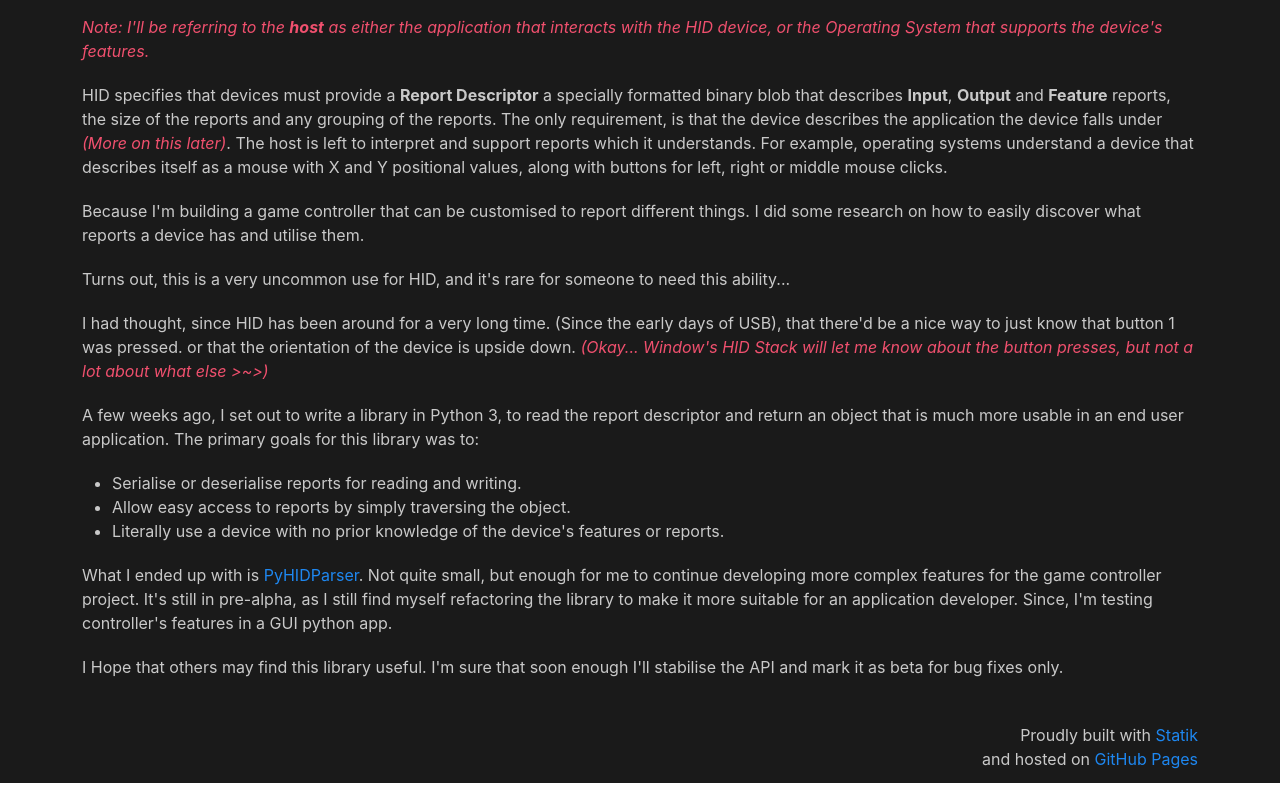
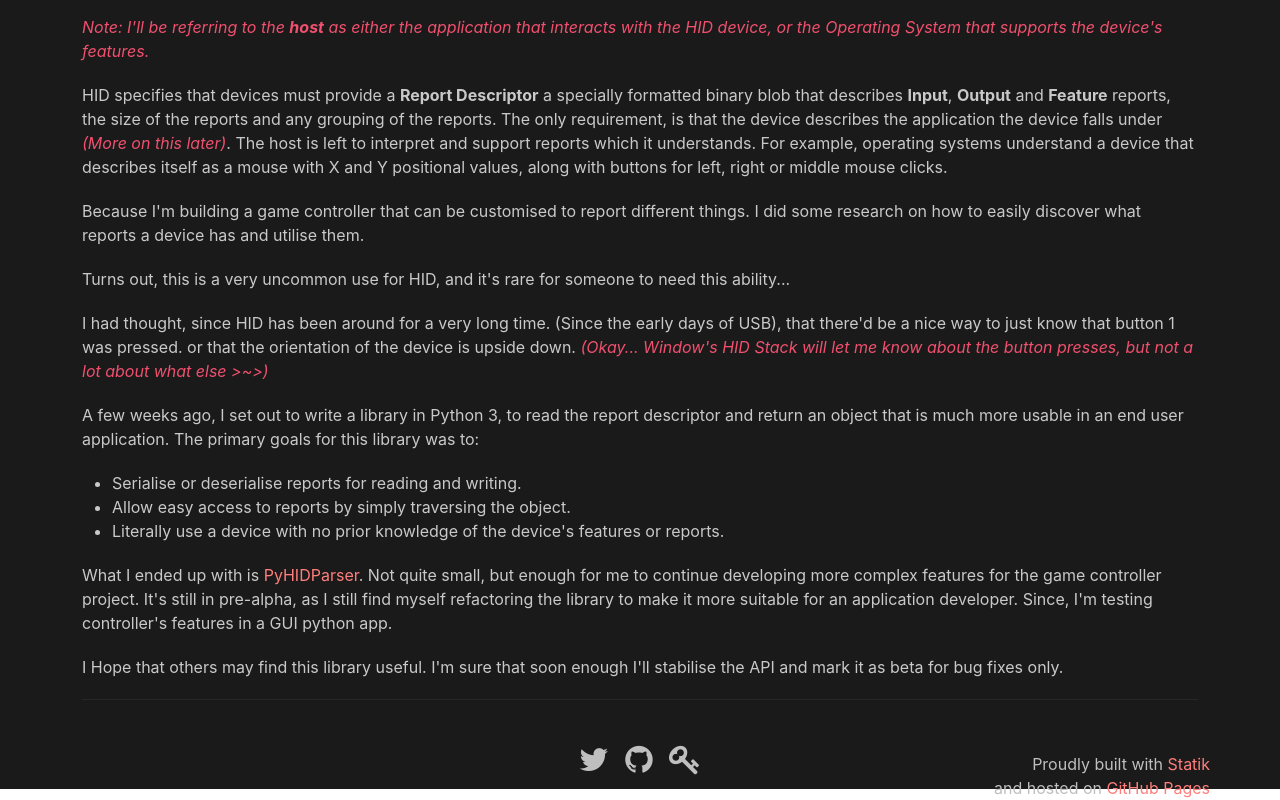
Before and after one commit to NZSmartie/NZSmartie.co.nz, a plain HTML site: page 2016/05/14/so-i-wrote-a-hid-parser/index.html in a window 1280 px wide. Shown: the part 384-1184 px from the top of the page. Drawn offline with nearby package versions, Linux system fonts and the light colour scheme.

Commit message:
Build 2017-09-02T23:06:20

```diff
--- a/2016/05/14/so-i-wrote-a-hid-parser/index.html
+++ b/2016/05/14/so-i-wrote-a-hid-parser/index.html
@@ -45,12 +45,24 @@ The host is left to interpret and support reports which it understands. For exam
 <p>What I ended up with is <a href="https://github.com/NZSmartie/PyHIDParser">PyHIDParser</a>. Not quite small, but enough for me to continue developing more complex features for the game controller project. It's still in pre-alpha, as I still find myself refactoring the library to make it more suitable for an application developer. Since, I'm testing controller's features in a GUI python app.</p>
 <p>I Hope that others may find this library useful. I'm sure that soon enough I'll stabilise the API and mark it as beta  for bug fixes only.</p>
   </div>
+  <hr>
 
   </div>
-  <footer class="container text-right">
-    Proudly built with <a href="https://getstatik.com/">Statik</a>
-    <br />
-    and hosted on <a href="https://help.github.com/articles/what-is-github-pages/">GitHub Pages</a>
+  <footer class="container text-center">
+
+<div class="contact">
+    <a href="https://twitter.com/NZSmartie"><i class="fa fa-twitter" aria-hidden="true"></i><span class="sr-only">Twitter</span></a>
+    <a href="https://github.com/NZSmartie"><i class="fa fa-github" aria-hidden="true"></i><span class="sr-only">Github</span></a>
+    <a href="https://keybase.io/nzsmartie"><i class="fa fa-key" aria-hidden="true"></i><span class="sr-only">Keybase</span></a>
+</div>
+
+    <p class="text-right">
+      Proudly built with <a href="https://getstatik.com/">Statik</a>
+      <br />
+      and hosted on <a href="https://help.github.com/articles/what-is-github-pages/">GitHub Pages</a>
+    </p>
+
+
   </footer>
 </body>
 </html>
--- a/css/main.css
+++ b/css/main.css
@@ -15,6 +15,12 @@
           padding: 0.75rem;
           background-color: #1e1e1e;
           color: #dcdcdc; }
+
+          a, a:hover, a:visited {
+            color: #ff7e7c; }
+
+            hr {
+              border-top-color: #272727; }
 
               .container {
                 padding: 0.75rem; }
@@ -47,3 +53,17 @@
       text-decoration: none; }
       .contact a:hover {
         color: #e70000; }
+
+  footer {
+    color: #bfbfbf;
+    position: relative; }
+    @media (max-width: 767px) {
+      footer > p {
+        margin-top: 1rem;   }
+}
+      @media (min-width: 768px) {
+        footer > p {
+          position: absolute;
+          right: 0;
+          top: 0;   }
+}
```
Also changed, not shown: 2017/08/18/async-eventhandler-exceptions/index.html (+16 -4 lines), index.html (+5 -1 lines). Lines whose indentation alone changed are shown as unchanged.
